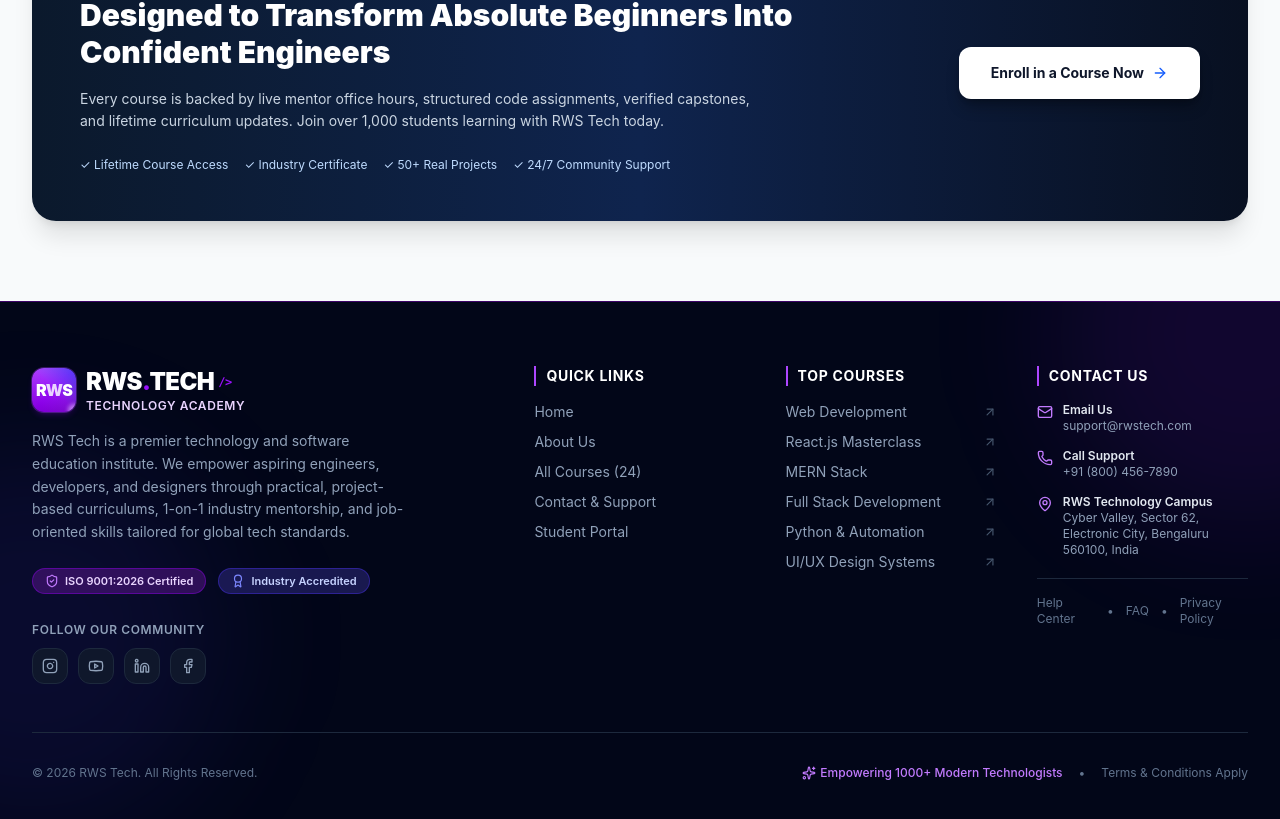
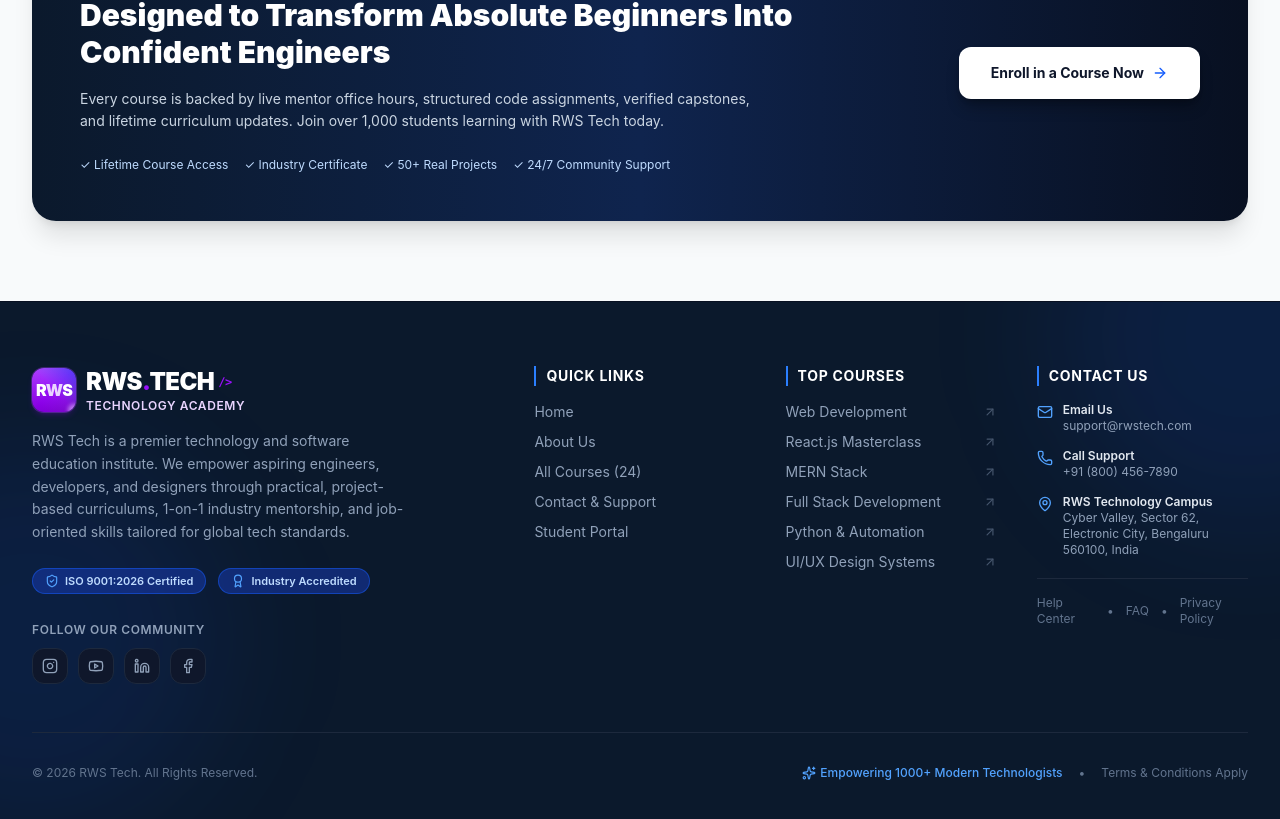
Before and after one commit to erkuldeepkushwah/RWS-Tech, a Next.js app: page / in a window 1280 px wide. Shown: the part 3152-3971 px from the top of the page. Built offline with nearby package versions, Linux system fonts and the light colour scheme.

Commit message:
style: apply The7-inspired blue/navy corporate palette

```diff
--- a/components/Footer.tsx
+++ b/components/Footer.tsx
@@ -19,10 +19,10 @@
 
 export function Footer() {
   return (
-    <footer id="main-footer" className="bg-slate-950 text-slate-300 relative overflow-hidden border-t border-purple-950">
+    <footer id="main-footer" className="bg-[#0B192C] text-slate-300 relative overflow-hidden border-t border-[#081021]">
       {/* Decorative subtle purple ambient glow */}
-      <div className="absolute -top-40 -right-40 w-96 h-96 bg-purple-600/10 rounded-full blur-3xl pointer-events-none" />
-      <div className="absolute bottom-0 -left-40 w-96 h-96 bg-indigo-600/10 rounded-full blur-3xl pointer-events-none" />
+      <div className="absolute -top-40 -right-40 w-96 h-96 bg-blue-600/10 rounded-full blur-3xl pointer-events-none" />
+      <div className="absolute bottom-0 -left-40 w-96 h-96 bg-blue-600/10 rounded-full blur-3xl pointer-events-none" />
 
       {/* Main Footer Content */}
       <div className="max-w-7xl mx-auto px-4 sm:px-6 lg:px-8 pt-16 pb-12 relative z-10">
@@ -37,12 +37,12 @@
             </p>
 
             <div className="flex items-center gap-3 pt-2">
-              <span className="inline-flex items-center gap-1.5 px-3 py-1 rounded-full bg-purple-900/50 border border-purple-700/50 text-[11px] font-semibold text-purple-200">
-                <ShieldCheck className="w-3.5 h-3.5 text-purple-400" />
+              <span className="inline-flex items-center gap-1.5 px-3 py-1 rounded-full bg-blue-800/50 border border-blue-600/50 text-[11px] font-semibold text-blue-200">
+                <ShieldCheck className="w-3.5 h-3.5 text-blue-400" />
                 ISO 9001:2026 Certified
               </span>
-              <span className="inline-flex items-center gap-1.5 px-3 py-1 rounded-full bg-indigo-900/50 border border-indigo-700/50 text-[11px] font-semibold text-indigo-200">
-                <Award className="w-3.5 h-3.5 text-indigo-400" />
+              <span className="inline-flex items-center gap-1.5 px-3 py-1 rounded-full bg-blue-800/50 border border-blue-600/50 text-[11px] font-semibold text-blue-200">
+                <Award className="w-3.5 h-3.5 text-blue-400" />
                 Industry Accredited
               </span>
             </div>
@@ -56,7 +56,7 @@
                   target="_blank"
                   rel="noopener noreferrer"
                   aria-label="RWS Tech on Instagram"
-                  className="w-9 h-9 rounded-xl bg-slate-900 hover:bg-gradient-to-tr hover:from-purple-600 hover:to-pink-600 border border-slate-800 text-slate-400 hover:text-white flex items-center justify-center transition-all"
+                  className="w-9 h-9 rounded-xl bg-slate-900 hover:bg-blue-600 border border-slate-800 text-slate-400 hover:text-white flex items-center justify-center transition-all"
                 >
                   <Instagram className="w-4 h-4" />
                 </a>
@@ -93,14 +93,14 @@
 
           {/* Quick Links */}
           <div>
-            <h4 className="text-sm font-bold text-white uppercase tracking-wider mb-4 border-l-2 border-purple-500 pl-2.5">
+            <h4 className="text-sm font-bold text-white uppercase tracking-wider mb-4 border-l-2 border-blue-500 pl-2.5">
               Quick Links
             </h4>
             <ul className="space-y-2.5 text-sm">
               <li>
                 <Link
                   href="/"
-                  className="text-slate-400 hover:text-purple-300 transition-colors flex items-center gap-1.5"
+                  className="text-slate-400 hover:text-blue-300 transition-colors flex items-center gap-1.5"
                 >
                   Home
                 </Link>
@@ -108,7 +108,7 @@
               <li>
                 <Link
                   href="/about"
-                  className="text-slate-400 hover:text-purple-300 transition-colors flex items-center gap-1.5"
+                  className="text-slate-400 hover:text-blue-300 transition-colors flex items-center gap-1.5"
                 >
                   About Us
                 </Link>
@@ -116,7 +116,7 @@
               <li>
                 <Link
                   href="/courses"
-                  className="text-slate-400 hover:text-purple-300 transition-colors flex items-center gap-1.5"
+                  className="text-slate-400 hover:text-blue-300 transition-colors flex items-center gap-1.5"
                 >
                   All Courses (24)
                 </Link>
@@ -124,7 +124,7 @@
               <li>
                 <Link
                   href="/contact"
-                  className="text-slate-400 hover:text-purple-300 transition-colors flex items-center gap-1.5"
+                  className="text-slate-400 hover:text-blue-300 transition-colors flex items-center gap-1.5"
                 >
                   Contact & Support
                 </Link>
@@ -132,7 +132,7 @@
               <li>
                 <Link
                   href="/dashboard"
-                  className="text-slate-400 hover:text-purple-300 transition-colors flex items-center gap-1.5"
+                  className="text-slate-400 hover:text-blue-300 transition-colors flex items-center gap-1.5"
                 >
                   Student Portal
                 </Link>
@@ -142,62 +142,62 @@
 
           {/* Courses Links */}
           <div>
-            <h4 className="text-sm font-bold text-white uppercase tracking-wider mb-4 border-l-2 border-purple-500 pl-2.5">
+            <h4 className="text-sm font-bold text-white uppercase tracking-wider mb-4 border-l-2 border-blue-500 pl-2.5">
               Top Courses
             </h4>
             <ul className="space-y-2.5 text-sm">
               <li>
                 <Link
                   href="/courses/full-stack-web-development"
-                  className="text-slate-400 hover:text-purple-300 transition-colors text-left flex items-center justify-between w-full group"
+                  className="text-slate-400 hover:text-blue-300 transition-colors text-left flex items-center justify-between w-full group"
                 >
                   <span>Web Development</span>
-                  <ArrowUpRight className="w-3.5 h-3.5 text-slate-600 group-hover:text-purple-400 transition-colors" />
+                  <ArrowUpRight className="w-3.5 h-3.5 text-slate-600 group-hover:text-blue-400 transition-colors" />
                 </Link>
               </li>
               <li>
                 <Link
                   href="/courses/react-js"
-                  className="text-slate-400 hover:text-purple-300 transition-colors text-left flex items-center justify-between w-full group"
+                  className="text-slate-400 hover:text-blue-300 transition-colors text-left flex items-center justify-between w-full group"
                 >
                   <span>React.js Masterclass</span>
-                  <ArrowUpRight className="w-3.5 h-3.5 text-slate-600 group-hover:text-purple-400 transition-colors" />
+                  <ArrowUpRight className="w-3.5 h-3.5 text-slate-600 group-hover:text-blue-400 transition-colors" />
                 </Link>
               </li>
               <li>
                 <Link
                   href="/courses/mern-stack-development"
-                  className="text-slate-400 hover:text-purple-300 transition-colors text-left flex items-center justify-between w-full group"
+                  className="text-slate-400 hover:text-blue-300 transition-colors text-left flex items-center justify-between w-full group"
                 >
                   <span>MERN Stack</span>
-                  <ArrowUpRight className="w-3.5 h-3.5 text-slate-600 group-hover:text-purple-400 transition-colors" />
+                  <ArrowUpRight className="w-3.5 h-3.5 text-slate-600 group-hover:text-blue-400 transition-colors" />
                 </Link>
               </li>
               <li>
                 <Link
                   href="/courses/full-stack-web-development"
-                  className="text-slate-400 hover:text-purple-300 transition-colors text-left flex items-center justify-between w-full group"
+                  className="text-slate-400 hover:text-blue-300 transition-colors text-left flex items-center justify-between w-full group"
                 >
                   <span>Full Stack Development</span>
-                  <ArrowUpRight className="w-3.5 h-3.5 text-slate-600 group-hover:text-purple-400 transition-colors" />
+                  <ArrowUpRight className="w-3.5 h-3.5 text-slate-600 group-hover:text-blue-400 transition-colors" />
                 </Link>
               </li>
               <li>
                 <Link
                   href="/courses/python"
-                  className="text-slate-400 hover:text-purple-300 transition-colors text-left flex items-center justify-between w-full group"
+                  className="text-slate-400 hover:text-blue-300 transition-colors text-left flex items-center justify-between w-full group"
                 >
                   <span>Python & Automation</span>
-                  <ArrowUpRight className="w-3.5 h-3.5 text-slate-600 group-hover:text-purple-400 transition-colors" />
+                  <ArrowUpRight className="w-3.5 h-3.5 text-slate-600 group-hover:text-blue-400 transition-colors" />
                 </Link>
               </li>
               <li>
                 <Link
                   href="/courses/ui-ux-design"
-                  className="text-slate-400 hover:text-purple-300 transition-colors text-left flex items-center justify-between w-full group"
+                  className="text-slate-400 hover:text-blue-300 transition-colors text-left flex items-center justify-between w-full group"
                 >
                   <span>UI/UX Design Systems</span>
-                  <ArrowUpRight className="w-3.5 h-3.5 text-slate-600 group-hover:text-purple-400 transition-colors" />
+                  <ArrowUpRight className="w-3.5 h-3.5 text-slate-600 group-hover:text-blue-400 transition-colors" />
                 </Link>
               </li>
             </ul>
@@ -205,30 +205,30 @@
 
           {/* Contact & Support */}
           <div>
-            <h4 className="text-sm font-bold text-white uppercase tracking-wider mb-4 border-l-2 border-purple-500 pl-2.5">
+            <h4 className="text-sm font-bold text-white uppercase tracking-wider mb-4 border-l-2 border-blue-500 pl-2.5">
               Contact Us
             </h4>
             <ul className="space-y-3.5 text-xs text-slate-400">
               <li className="flex items-start gap-2.5">
-                <Mail className="w-4 h-4 text-purple-400 shrink-0 mt-0.5" />
+                <Mail className="w-4 h-4 text-blue-400 shrink-0 mt-0.5" />
                 <div>
                   <span className="block text-slate-200 font-semibold">Email Us</span>
-                  <a href="mailto:support@rwstech.com" className="hover:text-purple-300 transition-colors">
+                  <a href="mailto:support@rwstech.com" className="hover:text-blue-300 transition-colors">
                     support@rwstech.com
                   </a>
                 </div>
               </li>
               <li className="flex items-start gap-2.5">
-                <Phone className="w-4 h-4 text-purple-400 shrink-0 mt-0.5" />
+                <Phone className="w-4 h-4 text-blue-400 shrink-0 mt-0.5" />
                 <div>
                   <span className="block text-slate-200 font-semibold">Call Support</span>
-                  <a href="tel:+918004567890" className="hover:text-purple-300 transition-colors">
+                  <a href="tel:+918004567890" className="hover:text-blue-300 transition-colors">
                     +91 (800) 456-7890
                   </a>
                 </div>
               </li>
               <li className="flex items-start gap-2.5">
-                <MapPin className="w-4 h-4 text-purple-400 shrink-0 mt-0.5" />
+                <MapPin className="w-4 h-4 text-blue-400 shrink-0 mt-0.5" />
                 <div>
                   <span className="block text-slate-200 font-semibold">RWS Technology Campus</span>
                   <span>Cyber Valley, Sector 62, Electronic City, Bengaluru 560100, India</span>
@@ -261,8 +261,8 @@
           </p>
 
           <div className="flex items-center gap-4">
-            <span className="flex items-center gap-1 text-purple-400 font-medium">
-              <Sparkles className="w-3.5 h-3.5 text-purple-400" />
+            <span className="flex items-center gap-1 text-blue-400 font-medium">
+              <Sparkles className="w-3.5 h-3.5 text-blue-400" />
               Empowering 1000+ Modern Technologists
             </span>
             <span className="hidden md:inline">•</span>
```
